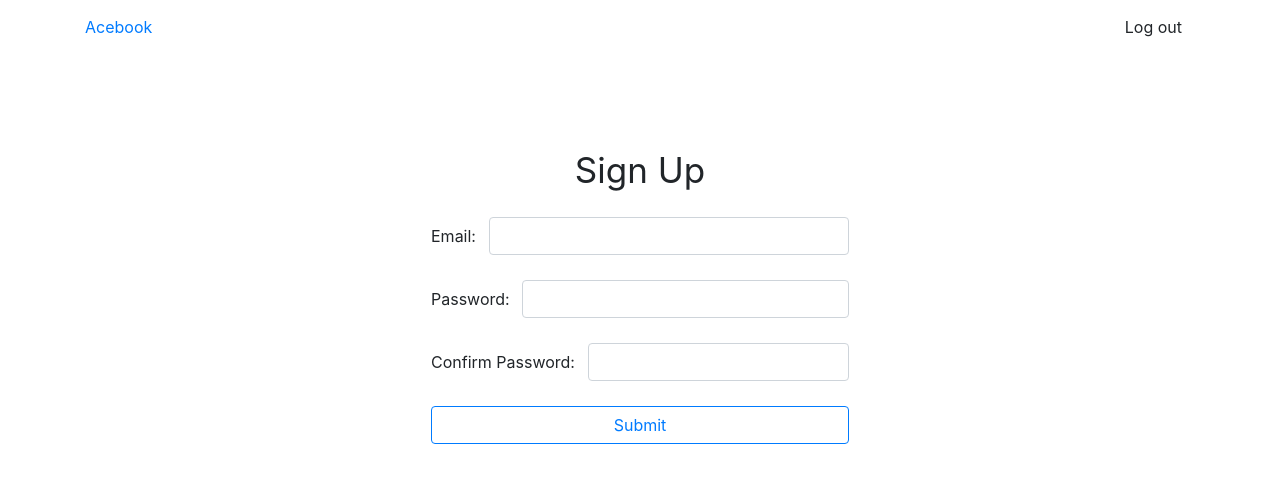
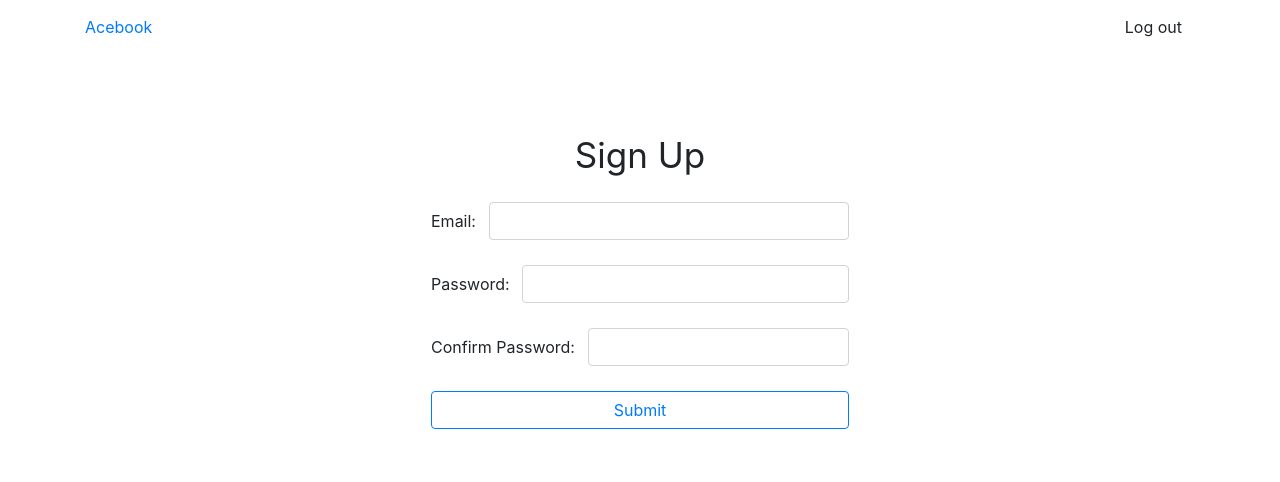
Before and after one commit to simon-norman/acebook-gang-of-four-frontend, a React (Create React App) app: page /sign-up in a window 1280 px wide. Shown: the top 482 px of the page. Built offline with nearby package versions, Linux system fonts and the light colour scheme.

Commit message:
Centered reg form vertically

```diff
--- a/src/App.scss
+++ b/src/App.scss
@@ -97,7 +97,7 @@ div.card-body {
   display: flex;
   align-items: center;
   flex-flow: column;
-  margin-top: 90px;
+  margin-top: 75px;
 }
 
 .form-title {
```
